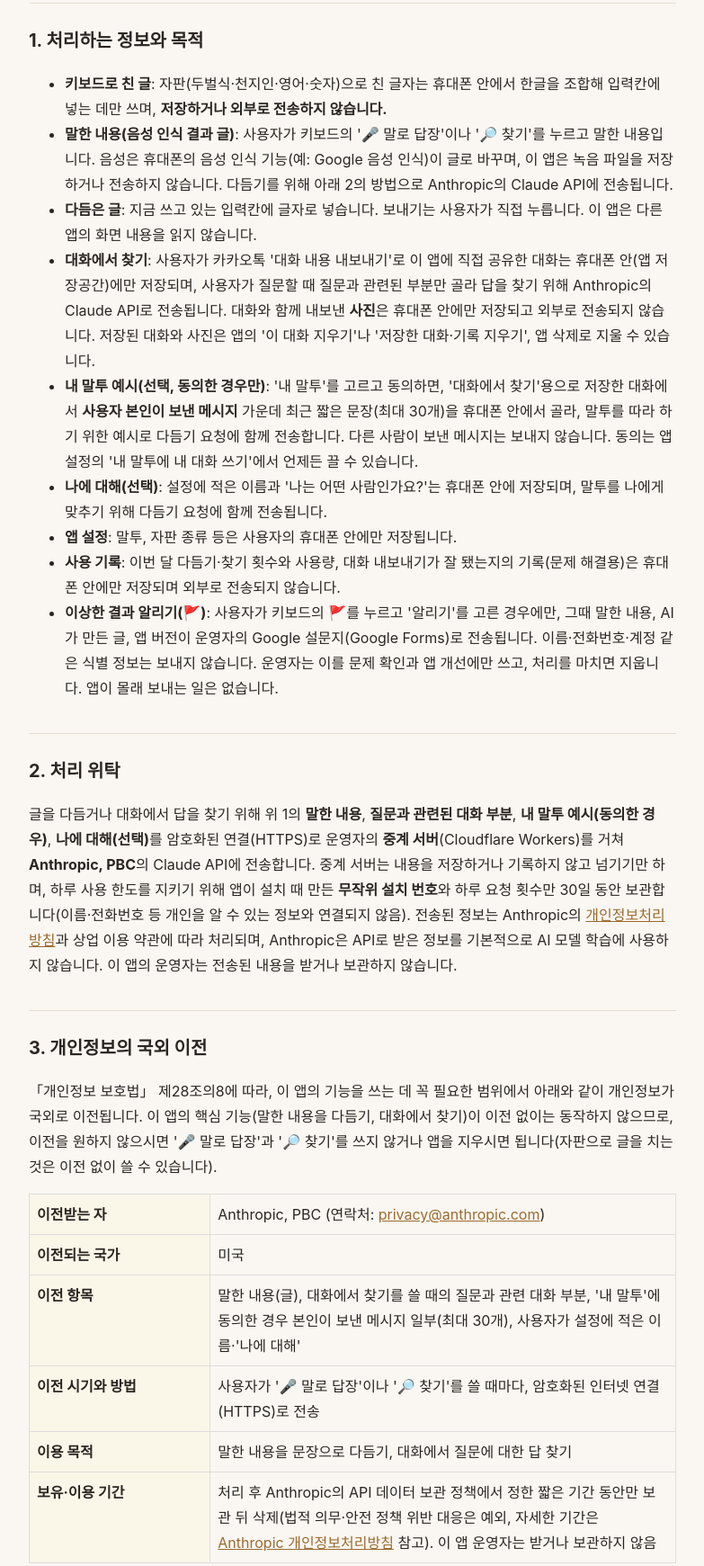
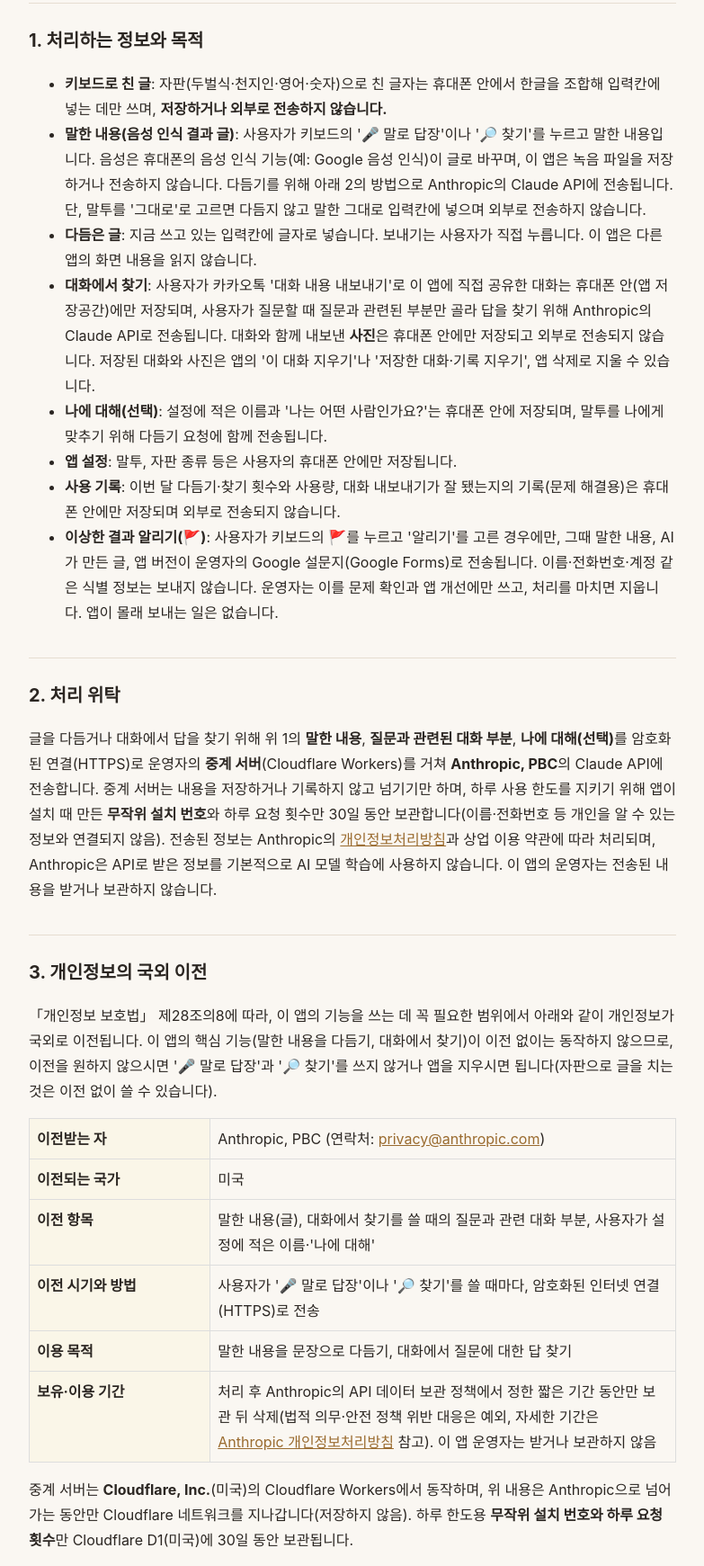
Before and after one commit to mernial/catholic-shorts, a plain HTML site: page talk-helper-privacy.html in a window 1280 px wide. Shown: the part 788-2529 px from the top of the page at 90% size, without its empty margins (248-1031 px from the left). Drawn offline with Linux system fonts and the light colour scheme.

Commit message:
말로 답장 개인정보처리방침: '내 말투' 빼고 '그대로'(전송 안 함) 반영 (#19)
Claude-Session: https://claude.ai/code/session_01Ju5z9XrRRiVb3yM2Hm66Qy

Co-authored-by: Claude <noreply@anthropic.com>

```diff
--- a/talk-helper-privacy.html
+++ b/talk-helper-privacy.html
@@ -1,7 +1,7 @@
 <!doctype html><html lang="ko"><head><meta charset="utf-8"><meta name="viewport" content="width=device-width,initial-scale=1">
 <title>말로 답장 · 개인정보처리방침</title><link rel="stylesheet" href="style.css"><style>table{border-collapse:collapse;width:100%;margin:8px 0}th,td{border:1px solid #ddd;padding:8px;text-align:left;vertical-align:top}th{width:28%;background:#faf6e8;white-space:nowrap}</style></head><body><main>
 <h1>말로 답장 개인정보처리방침</h1>
-<p class="muted">시행일 2026년 11월 12일 · 운영자 윤호요셉 신부 · 문의 <a href="mailto:mernial@naver.com">mernial@naver.com</a></p>
+<p class="muted">시행일 2026년 11월 17일 · 운영자 윤호요셉 신부 · 문의 <a href="mailto:mernial@naver.com">mernial@naver.com</a></p>
 
 <p>「말로 답장」(이하 “이 앱”)은 카카오와 관련이 없는 독립 앱으로, 휴대폰 자판으로 글을 쓰기 어려운 분이 <b>말로 한 내용을 정중하거나 친근한 문장으로 다듬어 입력칸에 넣어 주는 키보드</b>입니다. 이 앱은 다른 앱의 화면을 읽거나 대신 누르지 않으며, 다듬은 글을 보내는 것은 언제나 사용자가 직접 합니다. 회원 가입이 없고, 운영자는 AI 요청을 전달하는 중계 서버만 두며(내용을 저장하지 않음), 사용자의 정보를 판매하거나 광고에 쓰지 않습니다.</p>
 
@@ -20,10 +20,9 @@
 <h2>1. 처리하는 정보와 목적</h2>
 <ul>
 <li><b>키보드로 친 글</b>: 자판(두벌식·천지인·영어·숫자)으로 친 글자는 휴대폰 안에서 한글을 조합해 입력칸에 넣는 데만 쓰며, <b>저장하거나 외부로 전송하지 않습니다.</b></li>
-<li><b>말한 내용(음성 인식 결과 글)</b>: 사용자가 키보드의 '🎤 말로 답장'이나 '🔎 찾기'를 누르고 말한 내용입니다. 음성은 휴대폰의 음성 인식 기능(예: Google 음성 인식)이 글로 바꾸며, 이 앱은 녹음 파일을 저장하거나 전송하지 않습니다. 다듬기를 위해 아래 2의 방법으로 Anthropic의 Claude API에 전송됩니다.</li>
+<li><b>말한 내용(음성 인식 결과 글)</b>: 사용자가 키보드의 '🎤 말로 답장'이나 '🔎 찾기'를 누르고 말한 내용입니다. 음성은 휴대폰의 음성 인식 기능(예: Google 음성 인식)이 글로 바꾸며, 이 앱은 녹음 파일을 저장하거나 전송하지 않습니다. 다듬기를 위해 아래 2의 방법으로 Anthropic의 Claude API에 전송됩니다. 단, 말투를 '그대로'로 고르면 다듬지 않고 말한 그대로 입력칸에 넣으며 외부로 전송하지 않습니다.</li>
 <li><b>다듬은 글</b>: 지금 쓰고 있는 입력칸에 글자로 넣습니다. 보내기는 사용자가 직접 누릅니다. 이 앱은 다른 앱의 화면 내용을 읽지 않습니다.</li>
 <li><b>대화에서 찾기</b>: 사용자가 카카오톡 '대화 내용 내보내기'로 이 앱에 직접 공유한 대화는 휴대폰 안(앱 저장공간)에만 저장되며, 사용자가 질문할 때 질문과 관련된 부분만 골라 답을 찾기 위해 Anthropic의 Claude API로 전송됩니다. 대화와 함께 내보낸 <b>사진</b>은 휴대폰 안에만 저장되고 외부로 전송되지 않습니다. 저장된 대화와 사진은 앱의 '이 대화 지우기'나 '저장한 대화·기록 지우기', 앱 삭제로 지울 수 있습니다.</li>
-<li><b>내 말투 예시(선택, 동의한 경우만)</b>: '내 말투'를 고르고 동의하면, '대화에서 찾기'용으로 저장한 대화에서 <b>사용자 본인이 보낸 메시지</b> 가운데 최근 짧은 문장(최대 30개)을 휴대폰 안에서 골라, 말투를 따라 하기 위한 예시로 다듬기 요청에 함께 전송합니다. 다른 사람이 보낸 메시지는 보내지 않습니다. 동의는 앱 설정의 '내 말투에 내 대화 쓰기'에서 언제든 끌 수 있습니다.</li>
 <li><b>나에 대해(선택)</b>: 설정에 적은 이름과 '나는 어떤 사람인가요?'는 휴대폰 안에 저장되며, 말투를 나에게 맞추기 위해 다듬기 요청에 함께 전송됩니다.</li>
 <li><b>앱 설정</b>: 말투, 자판 종류 등은 사용자의 휴대폰 안에만 저장됩니다.</li>
 <li><b>사용 기록</b>: 이번 달 다듬기·찾기 횟수와 사용량, 대화 내보내기가 잘 됐는지의 기록(문제 해결용)은 휴대폰 안에만 저장되며 외부로 전송되지 않습니다.</li>
@@ -31,14 +30,14 @@
 </ul>
 
 <h2>2. 처리 위탁</h2>
-<p>글을 다듬거나 대화에서 답을 찾기 위해 위 1의 <b>말한 내용</b>, <b>질문과 관련된 대화 부분</b>, <b>내 말투 예시(동의한 경우)</b>, <b>나에 대해(선택)</b>를 암호화된 연결(HTTPS)로 운영자의 <b>중계 서버</b>(Cloudflare Workers)를 거쳐 <b>Anthropic, PBC</b>의 Claude API에 전송합니다. 중계 서버는 내용을 저장하거나 기록하지 않고 넘기기만 하며, 하루 사용 한도를 지키기 위해 앱이 설치 때 만든 <b>무작위 설치 번호</b>와 하루 요청 횟수만 30일 동안 보관합니다(이름·전화번호 등 개인을 알 수 있는 정보와 연결되지 않음). 전송된 정보는 Anthropic의 <a href="https://www.anthropic.com/legal/privacy">개인정보처리방침</a>과 상업 이용 약관에 따라 처리되며, Anthropic은 API로 받은 정보를 기본적으로 AI 모델 학습에 사용하지 않습니다. 이 앱의 운영자는 전송된 내용을 받거나 보관하지 않습니다.</p>
+<p>글을 다듬거나 대화에서 답을 찾기 위해 위 1의 <b>말한 내용</b>, <b>질문과 관련된 대화 부분</b>, <b>나에 대해(선택)</b>를 암호화된 연결(HTTPS)로 운영자의 <b>중계 서버</b>(Cloudflare Workers)를 거쳐 <b>Anthropic, PBC</b>의 Claude API에 전송합니다. 중계 서버는 내용을 저장하거나 기록하지 않고 넘기기만 하며, 하루 사용 한도를 지키기 위해 앱이 설치 때 만든 <b>무작위 설치 번호</b>와 하루 요청 횟수만 30일 동안 보관합니다(이름·전화번호 등 개인을 알 수 있는 정보와 연결되지 않음). 전송된 정보는 Anthropic의 <a href="https://www.anthropic.com/legal/privacy">개인정보처리방침</a>과 상업 이용 약관에 따라 처리되며, Anthropic은 API로 받은 정보를 기본적으로 AI 모델 학습에 사용하지 않습니다. 이 앱의 운영자는 전송된 내용을 받거나 보관하지 않습니다.</p>
 
 <h2>3. 개인정보의 국외 이전</h2>
 <p>「개인정보 보호법」 제28조의8에 따라, 이 앱의 기능을 쓰는 데 꼭 필요한 범위에서 아래와 같이 개인정보가 국외로 이전됩니다. 이 앱의 핵심 기능(말한 내용을 다듬기, 대화에서 찾기)이 이전 없이는 동작하지 않으므로, 이전을 원하지 않으시면 '🎤 말로 답장'과 '🔎 찾기'를 쓰지 않거나 앱을 지우시면 됩니다(자판으로 글을 치는 것은 이전 없이 쓸 수 있습니다).</p>
 <table>
 <tr><th>이전받는 자</th><td>Anthropic, PBC (연락처: <a href="mailto:privacy@anthropic.com">privacy@anthropic.com</a>)</td></tr>
 <tr><th>이전되는 국가</th><td>미국</td></tr>
-<tr><th>이전 항목</th><td>말한 내용(글), 대화에서 찾기를 쓸 때의 질문과 관련 대화 부분, '내 말투'에 동의한 경우 본인이 보낸 메시지 일부(최대 30개), 사용자가 설정에 적은 이름·'나에 대해'</td></tr>
+<tr><th>이전 항목</th><td>말한 내용(글), 대화에서 찾기를 쓸 때의 질문과 관련 대화 부분, 사용자가 설정에 적은 이름·'나에 대해'</td></tr>
 <tr><th>이전 시기와 방법</th><td>사용자가 '🎤 말로 답장'이나 '🔎 찾기'를 쓸 때마다, 암호화된 인터넷 연결(HTTPS)로 전송</td></tr>
 <tr><th>이용 목적</th><td>말한 내용을 문장으로 다듬기, 대화에서 질문에 대한 답 찾기</td></tr>
 <tr><th>보유·이용 기간</th><td>처리 후 Anthropic의 API 데이터 보관 정책에서 정한 짧은 기간 동안만 보관 뒤 삭제(법적 의무·안전 정책 위반 대응은 예외, 자세한 기간은 <a href="https://www.anthropic.com/legal/privacy">Anthropic 개인정보처리방침</a> 참고). 이 앱 운영자는 받거나 보관하지 않음</td></tr>
@@ -66,5 +65,5 @@
 <p>Google Play가 아닌 곳에서 직접 설치하는 예전 판 「카톡 도우미」는 위 내용에 더해, 사용자가 켠 경우 접근성 권한으로 카카오톡 위에 버튼을 띄우고, 버튼을 누른 순간 카카오톡 화면에 보이는 대화 글(최근 최대 1,200자)을 읽어 다듬기 요청에 함께 보내며, 다듬은 답장을 카카오톡 입력창에 넣고 전송 버튼을 누릅니다. 선택 기능 '알림으로 답장'을 켜면 카카오톡 메시지 알림만 읽습니다. 화면·알림 글은 휴대폰에 저장하지 않습니다. Google Play 판에는 이 기능들이 없습니다.</p>
 
 <h2>9. 변경</h2>
-<p>이 방침이 바뀌면 이 페이지에 시행일과 함께 알립니다. (2026년 11월 10일: 카톡 위 버튼(접근성)·알림으로 답장을 빼고 키보드 방식으로 바뀐 내용을 반영 / 2026년 11월 12일: '내 말투' 예시(동의한 경우 본인이 보낸 메시지 일부 전송) 추가)</p>
+<p>이 방침이 바뀌면 이 페이지에 시행일과 함께 알립니다. (2026년 11월 10일: 카톡 위 버튼(접근성)·알림으로 답장을 빼고 키보드 방식으로 바뀐 내용을 반영 / 2026년 11월 12일: '내 말투' 예시 추가 / 2026년 11월 17일: '내 말투'를 없애고 말한 그대로 받아 적는 '그대로'(AI로 보내지 않음) 추가)</p>
 </main></body></html>
```
